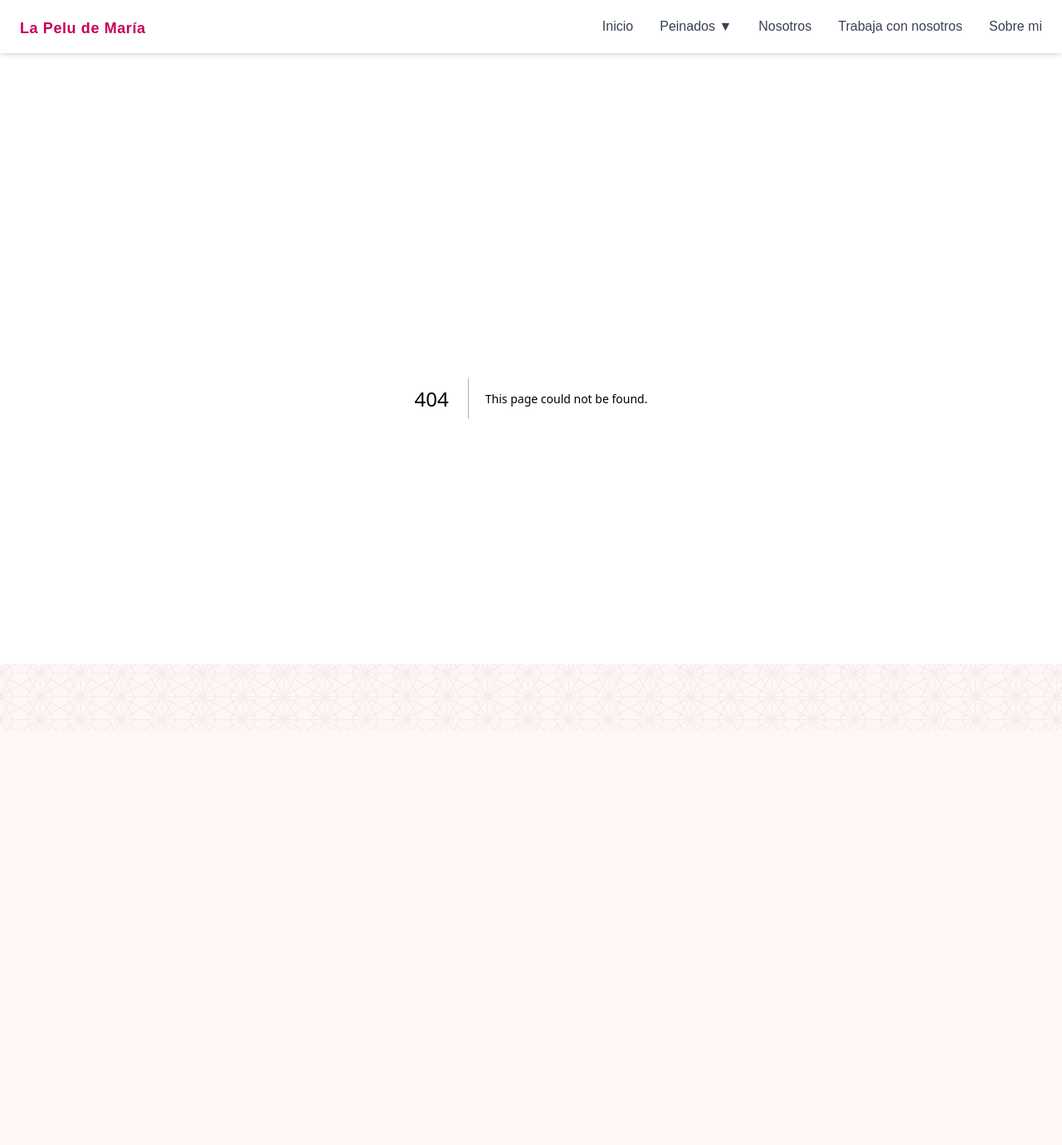
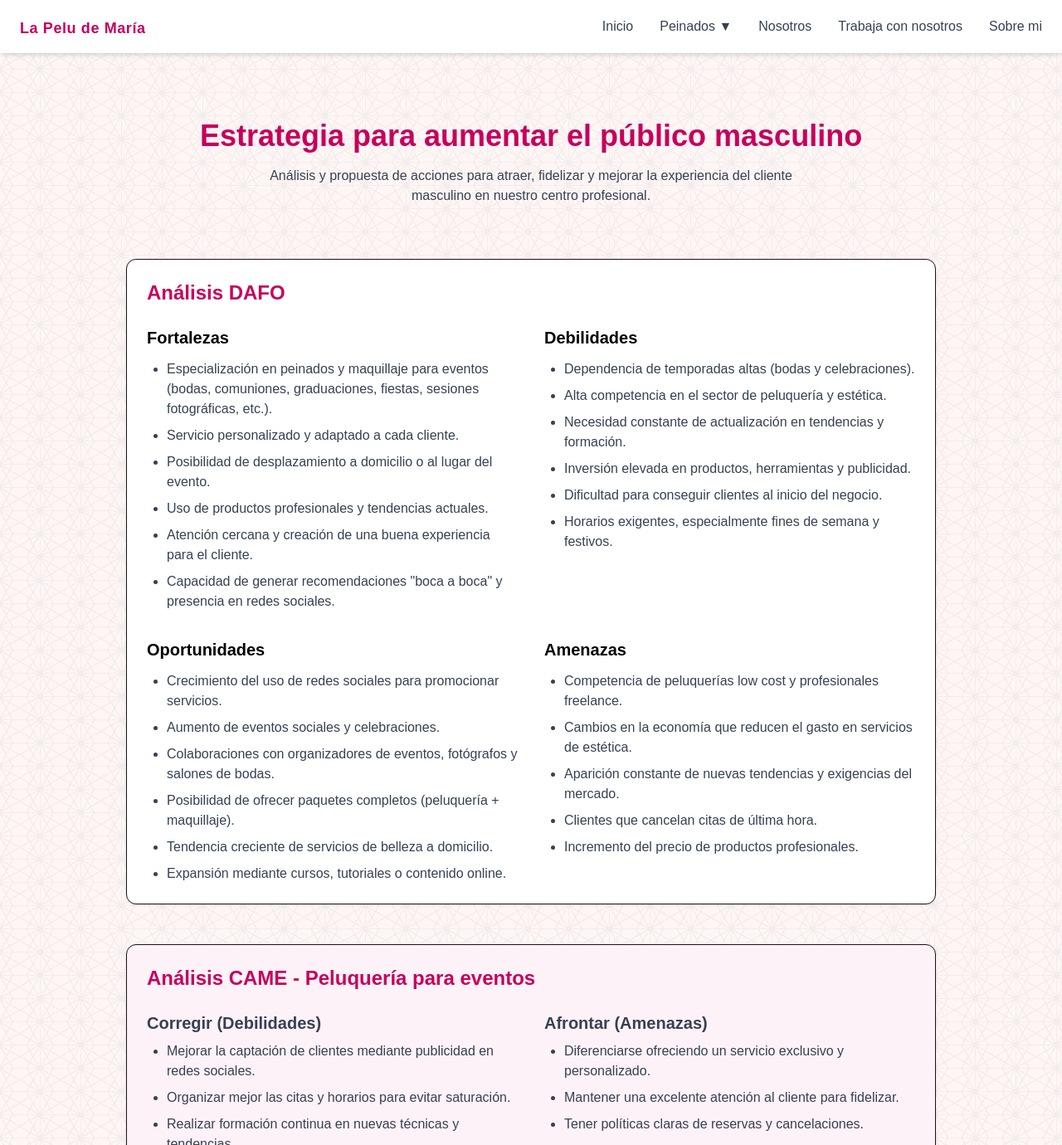
Before and after one commit to AdrianGonzalo/EventoBlog, a Next.js app in the folder web/: page /publicomasculino in a window 1280 px wide. Before the commit this address had no page. Shown: the top 1380 px of the page at 83% size. Before the commit the page ends 880 px from the top, so only its background shows below. Built offline with nearby package versions, Linux system fonts and the light colour scheme.

Commit message:
añadida imagen en identidad profesional y añadido dafo/came

```diff
--- a/web/src/app/nosotros/page.js
+++ b/web/src/app/nosotros/page.js
@@ -80,6 +80,8 @@
             Identidad corporativa
           </h2>
 
+          <div className="grid md:grid-cols-2 gap-6 items-center">
+            <div>
               <p className="text-gray-600">
                 La imagen profesional del equipo forma parte de la identidad de
                 <strong> La Pelu de María</strong>. Cuidamos cada detalle para
@@ -93,6 +95,16 @@
                 <li>Americana negra</li>
               </ul>
             </div>
+
+            <div>
+              <img
+                src="/identidad corporativa.png"
+                alt="Uniforme corporativo de La Pelu de María"
+                className="w-full rounded-xl shadow-md object-cover"
+              />
+            </div>
+          </div>
+        </div>
       </section>
     </main>
   );
--- a/web/src/app/page.js
+++ b/web/src/app/page.js
@@ -36,11 +36,11 @@
 
         {/* Reproductor de audio debajo del logo */}
         <section className="audio-player my-6 text-center">
-  <audio controls autoPlay className=" sm:w-[400px] mx-auto bg-pink-200 border-2 rounded-3xl border-pink-400 shadow-md hover:shadow-xl transition-shadow duration-300">
-    <source src="/audio/AudioPelu.wav" type="audio/wav" />
-    Tu navegador no soporta el elemento de audio.
-  </audio>
-</section>
+          <audio controls autoPlay className=" sm:w-[400px] mx-auto bg-pink-200 border-2 rounded-3xl border-pink-400 shadow-md hover:shadow-xl transition-shadow duration-300">
+            <source src="/audio/AudioPelu.wav" type="audio/wav" />
+            Tu navegador no soporta el elemento de audio.
+          </audio>
+        </section>
 
 
         {/* Texto descriptivo integrado */}
@@ -82,6 +82,27 @@
             className="text-pink-500 hover:text-pink-600 font-medium"
           >
             Explorar la dinámica →
+          </Link>
+        </div>
+      </section>
+
+      {/* Aumentar publico masculino */}
+      <section className="max-w-4xl mx-auto my-24 bg-white/90 backdrop-blur-sm border border-pink-100 shadow-md p-10 text-center">
+        <h2 className="text-3xl font-semibold text-pink-700 mb-4">
+          ¿Cómo aumentar la cuota de mercado masculina en una peluquería?
+        </h2>
+
+        <p className="max-w-xl mx-auto text-gray-700 mb-8">
+          En <strong>La Pelu de María</strong> trabajamos estrategias para atraer más clientes masculinos
+          y mejorar su experiencia en el salón.
+        </p>
+
+        <div>
+          <Link
+            href="/publicomasculino"
+            className="text-pink-500 hover:text-pink-600 font-medium"
+          >
+            Ver estrategia →
           </Link>
         </div>
       </section>
--- /dev/null
+++ b/web/src/app/publicomasculino/page.js
@@ -0,0 +1,134 @@
+import Link from "next/link";
+
+export default function PublicoMasculinoPage() {
+    return (
+        <main className="max-w-5xl mx-auto px-6 py-16">
+
+            {/* HERO */}
+            <section className="text-center mb-16">
+                <h1 className="text-4xl font-bold text-pink-700 mb-4">
+                    Estrategia para aumentar el público masculino
+                </h1>
+                <p className="text-gray-700 max-w-2xl mx-auto">
+                    Análisis y propuesta de acciones para atraer, fidelizar y mejorar la experiencia
+                    del cliente masculino en nuestro centro profesional.
+                </p>
+            </section>
+
+            {/* BLOQUE DAFO + CAME */}
+            <section className="space-y-12">
+
+                {/* DAFO */}
+                <div className="border rounded-xl p-6 shadow-sm bg-white">
+                    <h2 className="text-2xl font-semibold mb-6 text-pink-700">
+                        Análisis DAFO
+                    </h2>
+
+                    <div className="grid md:grid-cols-2 gap-8">
+
+                        <div>
+                            <h3 className="text-xl font-semibold mb-3 text-black">Fortalezas</h3>
+                            <ul className="list-disc pl-6 text-gray-700 space-y-2">
+                                <li>Especialización en peinados y maquillaje para eventos (bodas, comuniones, graduaciones, fiestas, sesiones fotográficas, etc.).</li>
+                                <li>Servicio personalizado y adaptado a cada cliente.</li>
+                                <li>Posibilidad de desplazamiento a domicilio o al lugar del evento.</li>
+                                <li>Uso de productos profesionales y tendencias actuales.</li>
+                                <li>Atención cercana y creación de una buena experiencia para el cliente.</li>
+                                <li>Capacidad de generar recomendaciones "boca a boca" y presencia en redes sociales.</li>
+                            </ul>
+                        </div>
+
+                        <div>
+                            <h3 className="text-xl font-semibold mb-3 text-black">Debilidades</h3>
+                            <ul className="list-disc pl-6 text-gray-700 space-y-2">
+                                <li>Dependencia de temporadas altas (bodas y celebraciones).</li>
+                                <li>Alta competencia en el sector de peluquería y estética.</li>
+                                <li>Necesidad constante de actualización en tendencias y formación.</li>
+                                <li>Inversión elevada en productos, herramientas y publicidad.</li>
+                                <li>Dificultad para conseguir clientes al inicio del negocio.</li>
+                                <li>Horarios exigentes, especialmente fines de semana y festivos.</li>
+                            </ul>
+                        </div>
+
+                        <div>
+                            <h3 className="text-xl font-semibold mb-3 text-black">Oportunidades</h3>
+                            <ul className="list-disc pl-6 text-gray-700 space-y-2">
+                                <li>Crecimiento del uso de redes sociales para promocionar servicios.</li>
+                                <li>Aumento de eventos sociales y celebraciones.</li>
+                                <li>Colaboraciones con organizadores de eventos, fotógrafos y salones de bodas.</li>
+                                <li>Posibilidad de ofrecer paquetes completos (peluquería + maquillaje).</li>
+                                <li>Tendencia creciente de servicios de belleza a domicilio.</li>
+                                <li>Expansión mediante cursos, tutoriales o contenido online.</li>
+                            </ul>
+                        </div>
+
+                        <div>
+                            <h3 className="text-xl font-semibold mb-3 text-black">Amenazas</h3>
+                            <ul className="list-disc pl-6 text-gray-700 space-y-2">
+                                <li>Competencia de peluquerías low cost y profesionales freelance.</li>
+                                <li>Cambios en la economía que reducen el gasto en servicios de estética.</li>
+                                <li>Aparición constante de nuevas tendencias y exigencias del mercado.</li>
+                                <li>Clientes que cancelan citas de última hora.</li>
+                                <li>Incremento del precio de productos profesionales.</li>
+                            </ul>
+                        </div>
+
+                    </div>
+                </div>
+
+                {/* CAME */}
+                <div className="border rounded-xl p-6 shadow-sm bg-pink-50">
+                    <h2 className="text-2xl font-semibold mb-6 text-pink-700">
+                        Análisis CAME - Peluquería para eventos
+                    </h2>
+
+                    <div className="grid md:grid-cols-2 gap-8 text-gray-700">
+
+                        <div>
+                            <h3 className="text-xl font-semibold mb-2">Corregir (Debilidades)</h3>
+                            <ul className="list-disc pl-6 space-y-2">
+                                <li>Mejorar la captación de clientes mediante publicidad en redes sociales.</li>
+                                <li>Organizar mejor las citas y horarios para evitar saturación.</li>
+                                <li>Realizar formación continua en nuevas técnicas y tendencias.</li>
+                                <li>Crear promociones para temporadas bajas.</li>
+                            </ul>
+                        </div>
+
+                        <div>
+                            <h3 className="text-xl font-semibold mb-2">Afrontar (Amenazas)</h3>
+                            <ul className="list-disc pl-6 space-y-2">
+                                <li>Diferenciarse ofreciendo un servicio exclusivo y personalizado.</li>
+                                <li>Mantener una excelente atención al cliente para fidelizar.</li>
+                                <li>Tener políticas claras de reservas y cancelaciones.</li>
+                                <li>Controlar gastos y buscar proveedores de calidad a buen precio.</li>
+                            </ul>
+                        </div>
+
+                        <div>
+                            <h3 className="text-xl font-semibold mb-2">Mantener (Fortalezas)</h3>
+                            <ul className="list-disc pl-6 space-y-2">
+                                <li>Continuar ofreciendo un trato cercano y profesional.</li>
+                                <li>Mantener la calidad de los productos y servicios.</li>
+                                <li>Seguir potenciando la especialización en eventos.</li>
+                                <li>Cuidar la imagen de marca y la presencia en redes sociales.</li>
+                                <li>Gestionar adecuadamente los comentarios negativos en redes sociales.</li>
+                            </ul>
+                        </div>
+
+                        <div>
+                            <h3 className="text-xl font-semibold mb-2">Explorar (Oportunidades)</h3>
+                            <ul className="list-disc pl-6 space-y-2">
+                                <li>Aprovechar Instagram, TikTok y Facebook para mostrar trabajos.</li>
+                                <li>Crear colaboraciones con empresas de eventos y fotografía.</li>
+                                <li>Ofrecer servicios a domicilio para diferenciarse.</li>
+                                <li>Diseñar paquetes especiales para bodas y celebraciones.</li>
+                            </ul>
+                        </div>
+
+                    </div>
+                </div>
+
+            </section>
+        </main>
+    );
+}
```
Also changed, not shown: web/public/identidad corporativa.png (added). Lines whose indentation alone changed are shown as unchanged.
